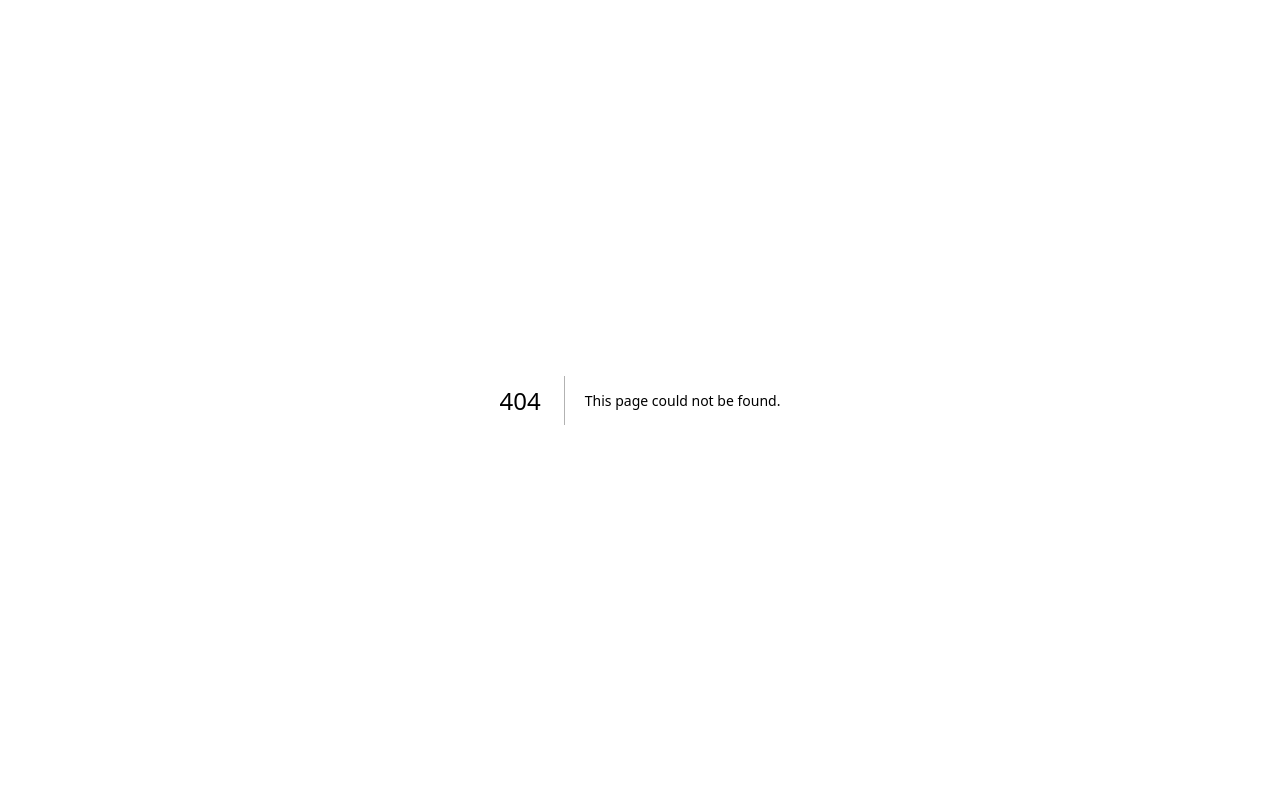
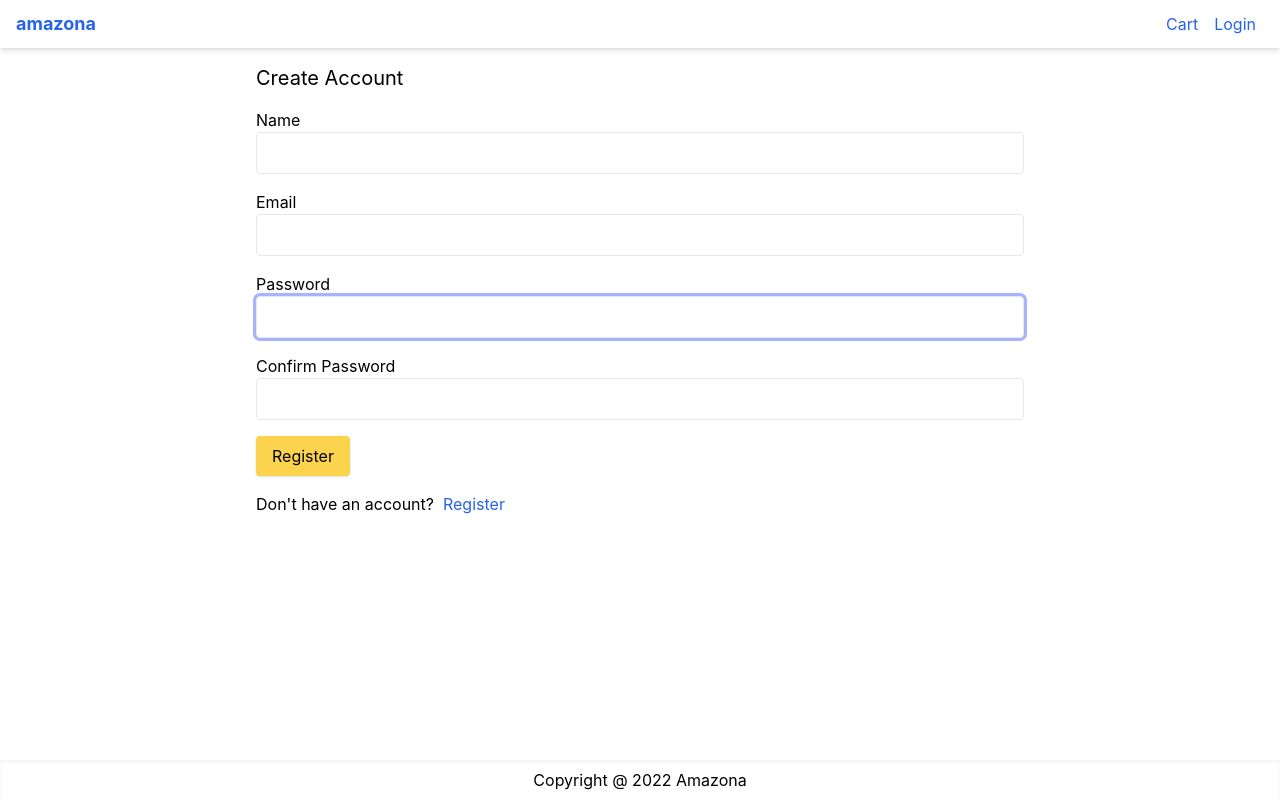
Before and after one commit to Kassmasse01/amazona, a Next.js app: page /register in a window 1280 px wide. Before the commit this address had no page. Built offline with nearby package versions, Linux system fonts and the light colour scheme; no server answers.

Commit message:
video-22-create-register-screen

```diff
--- a/components/Layout.js
+++ b/components/Layout.js
@@ -1,5 +1,5 @@
 import { signOut, useSession } from 'next-auth/react';
-import React, { useContext, useEffect, useState } from "react";
+import React, { useContext, useEffect, useState, useReducer } from "react";
 import { ToastContainer } from 'react-toastify';
 import { Menu } from '@headlessui/react';
 import 'react-toastify/dist/ReactToastify.css';
@@ -20,7 +20,7 @@
 
     const logoutClickHandler = () => {
         Cookies.remove('cart');
-        dispatch({type:CART_RESET});
+        dispatch({type:'CART_RESET'});
         signOut({callbackUrl:'/login'});
     };
 
--- /dev/null
+++ b/pages/api/auth/signup.js
@@ -0,0 +1,50 @@
+import bcryptjs from 'bcryptjs';
+import User from '../../../models/User';
+import db from '../../../utils/db';
+
+async function handler(req, res) {
+  if (req.method !== 'POST') {
+    return;
+  }
+  const { name, email, password } = req.body;
+  if (
+    !name ||
+    !email ||
+    !email.includes('@') ||
+    !password ||
+    password.trim().length < 5
+  ) {
+    res.status(422).json({
+      message: 'Validation error',
+    });
+    return;
+  }
+
+  await db.connect();
+
+  const existingUser = await User.findOne({ email: email });
+  if (existingUser) {
+    res.status(422).json({ message: 'User exists already!' });
+    await db.disconnect();
+    return;
+  }
+
+  const newUser = new User({
+    name,
+    email,
+    password: bcryptjs.hashSync(password),
+    isAdmin: false,
+  });
+
+  const user = await newUser.save();
+  await db.disconnect();
+  res.status(201).send({
+    message: 'Created user!',
+    _id: user._id,
+    name: user.name,
+    email: user.email,
+    isAdmin: user.isAdmin,
+  });
+}
+
+export default handler;
--- a/pages/login.js
+++ b/pages/login.js
@@ -6,6 +6,7 @@
 import { getError } from '../utils/error';
 import { toast } from 'react-toastify';
 import { useRouter } from 'next/router';
+import Link from 'next/link';
 
 export default function loginScreen() {
   const { data: session } = useSession();
@@ -85,7 +86,7 @@
         </div>
         <div className="mb-4 ">
           Don&apos;t have an account? &nbsp;
-          {/* <Link href="register">Register</Link> */}
+          <Link href={`/register?redirect=${redirect || '/'}`}>Register</Link>
         </div>
       </form>
     </Layout>
--- /dev/null
+++ b/pages/register.js
@@ -0,0 +1,142 @@
+import Link from 'next/link';
+import React, { useEffect } from 'react';
+import { signIn, useSession } from 'next-auth/react';
+import { useForm } from 'react-hook-form';
+import Layout from '../components/Layout';
+import { getError } from '../utils/error';
+import { toast } from 'react-toastify';
+import { useRouter } from 'next/router';
+import axios from 'axios';
+
+export default function LoginScreen() {
+  const { data: session } = useSession();
+
+  const router = useRouter();
+  const { redirect } = router.query;
+
+  useEffect(() => {
+    if (session?.user) {
+      router.push(redirect || '/');
+    }
+  }, [router, session, redirect]);
+
+  const {
+    handleSubmit,
+    register,
+    getValues,
+    formState: { errors },
+  } = useForm();
+  const submitHandler = async ({ name, email, password }) => {
+    try {
+      await axios.post('/api/auth/signup', {
+        name,
+        email,
+        password,
+      });
+
+      const result = await signIn('credentials', {
+        redirect: false,
+        email,
+        password,
+      });
+      if (result.error) {
+        toast.error(result.error);
+      }
+    } catch (err) {
+      toast.error(getError(err));
+    }
+  };
+  return (
+    <Layout title="Create Account">
+      <form
+        className="mx-auto max-w-screen-md"
+        onSubmit={handleSubmit(submitHandler)}
+      >
+        <h1 className="mb-4 text-xl">Create Account</h1>
+        <div className="mb-4">
+          <label htmlFor="name">Name</label>
+          <input
+            type="text"
+            className="w-full"
+            id="name"
+            autoFocus
+            {...register('name', {
+              required: 'Please enter name',
+            })}
+          />
+          {errors.name && (
+            <div className="text-red-500">{errors.name.message}</div>
+          )}
+        </div>
+
+        <div className="mb-4">
+          <label htmlFor="email">Email</label>
+          <input
+            type="email"
+            {...register('email', {
+              required: 'Please enter email',
+              pattern: {
+                value: /^[a-zA-Z0-9_.+-]+@[a-zA-Z0-9-]+.[a-zA-Z0-9-.]+$/i,
+                message: 'Please enter valid email',
+              },
+            })}
+            className="w-full"
+            id="email"
+          ></input>
+          {errors.email && (
+            <div className="text-red-500">{errors.email.message}</div>
+          )}
+        </div>
+        <div className="mb-4">
+          <label htmlFor="password">Password</label>
+          <input
+            type="password"
+            {...register('password', {
+              required: 'Please enter password',
+              minLength: { value: 6, message: 'password is more than 5 chars' },
+            })}
+            className="w-full"
+            id="password"
+            autoFocus
+          ></input>
+          {errors.password && (
+            <div className="text-red-500 ">{errors.password.message}</div>
+          )}
+        </div>
+        <div className="mb-4">
+          <label htmlFor="confirmPassword">Confirm Password</label>
+          <input
+            className="w-full"
+            type="password"
+            id="confirmPassword"
+            {...register('confirmPassword', {
+              required: 'Please enter confirm password',
+              validate: (value) => value === getValues('password'),
+              minLength: {
+                value: 6,
+                message: 'confirm password is more than 5 chars',
+              },
+            })}
+          />
+          {errors.confirmPassword && (
+            <div className="text-red-500 ">
+              {errors.confirmPassword.message}
+            </div>
+          )}
+          {errors.confirmPassword &&
+            errors.confirmPassword.type === 'validate' && (
+              <div className="text-red-500 ">Password do not match</div>
+            )}
+        </div>
+
+        <div className="mb-4 ">
+          <button className="primary-button">Register</button>
+        </div>
+        <div className="mb-4 ">
+          Don&apos;t have an account? &nbsp;
+          <Link href={`/register?redirect=${redirect || '/'}`}>Register</Link>
+        </div>
+      </form>
+    </Layout>
+  );
+}
```
Also changed, not shown: 1 other file (tests, documents, lock files or other folders).
